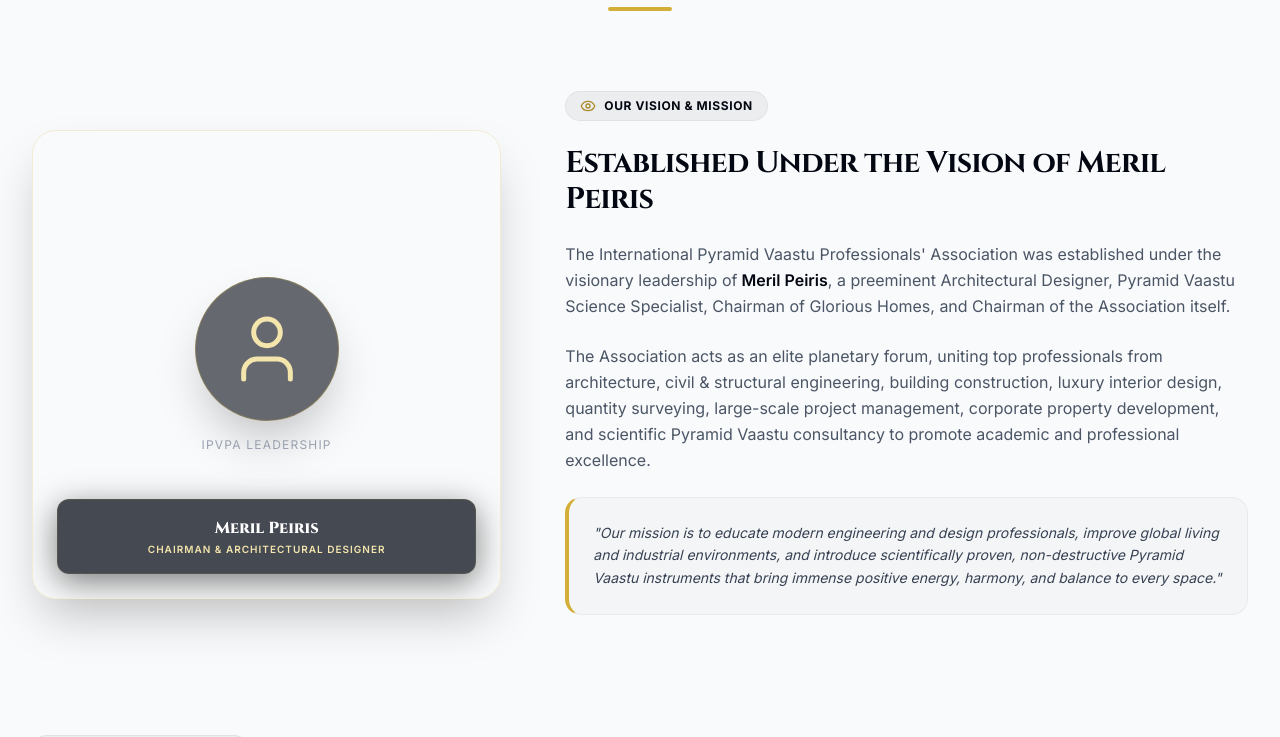
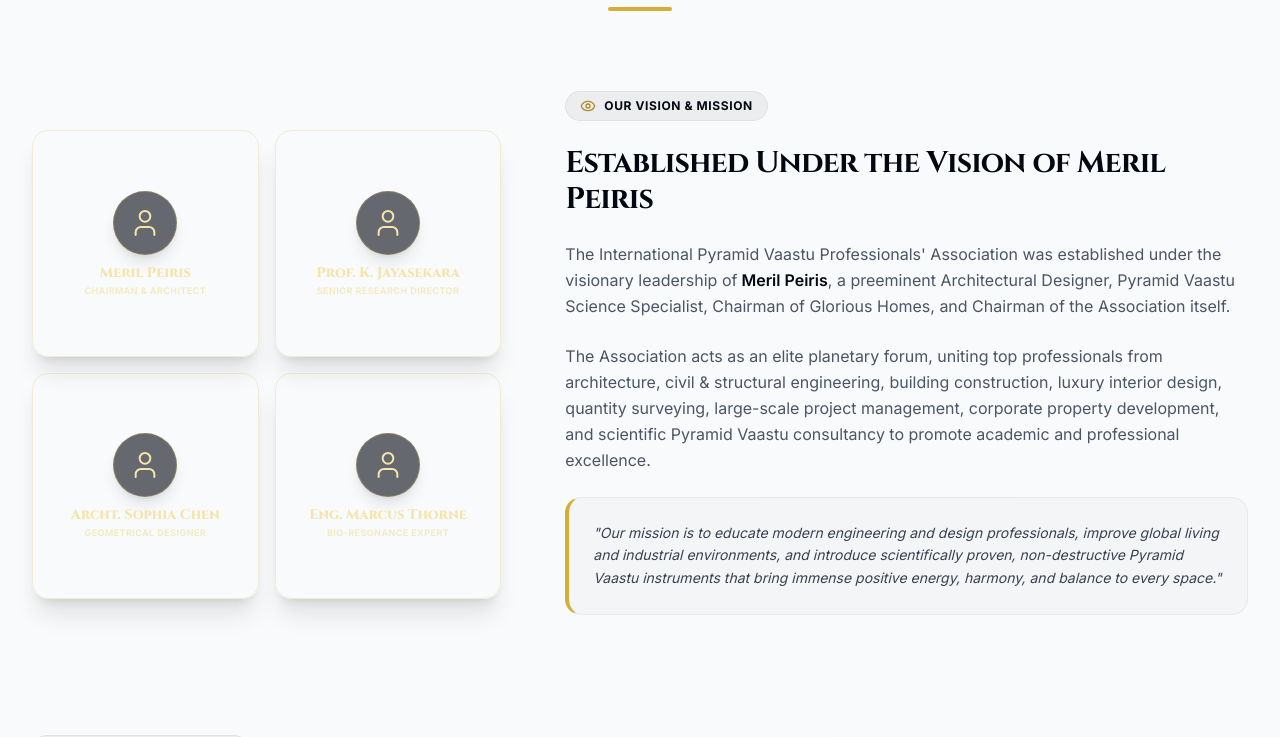
Before and after one commit to davewe32-ai/12345---6, a React (Vite) app: page / in a window 1280 px wide. Shown: the part 1740-2477 px from the top of the page. Built offline with nearby package versions, Linux system fonts and the light colour scheme.

Commit message:
style: update navbar icons and about section layout
Apply brand gold color to navbar icons and update the leadership module in the About section to a multi-profile grid layout.

```diff
--- a/src/components/About.tsx
+++ b/src/components/About.tsx
@@ -32,17 +32,48 @@
         {/* Vision & Leadership Module */}
         <div className="grid lg:grid-cols-12 gap-12 lg:gap-16 items-center mb-24">
           <div className="lg:col-span-5 relative">
-            <div className="relative rounded-3xl overflow-hidden border border-brand-gold-500/20 shadow-2xl z-10 bg-brand-blue-950/80 aspect-square flex flex-col items-center justify-center text-brand-gold-400 p-8">
-              <div className="w-36 h-36 rounded-full bg-brand-blue-900/60 border border-brand-gold-500/30 flex items-center justify-center shadow-2xl mb-4">
-                <User size={80} className="stroke-[1.5]" />
+            <div className="grid grid-cols-2 gap-4">
+              {/* Leader 1 */}
+              <div className="relative rounded-2xl border border-brand-gold-500/20 shadow-xl bg-brand-blue-950/80 p-4 flex flex-col items-center justify-center text-center aspect-square group hover:border-brand-gold-500/40 transition-all duration-300">
+                <div className="w-16 h-16 rounded-full bg-brand-blue-900/60 border border-brand-gold-500/30 flex items-center justify-center shadow-lg mb-2 text-brand-gold-400 group-hover:scale-105 transition-transform">
+                  <User size={32} className="stroke-[1.5]" />
+                </div>
+                <p className="font-display font-extrabold text-xs sm:text-sm text-brand-gold-400 mb-0.5">Meril Peiris</p>
+                <p className="font-sans text-[8px] sm:text-[9px] text-brand-gold-400/80 uppercase tracking-wider font-semibold leading-tight">
+                  Chairman & Architect
+                </p>
               </div>
-              <span className="font-sans text-xs text-gray-400 uppercase tracking-widest">IPVPA Leadership</span>
 
-              {/* Image Floating Captions */}
-              <div className="absolute bottom-6 left-6 right-6 p-4 rounded-xl glass border border-white/10 text-center">
-                <p className="font-display font-extrabold text-base text-white mb-0.5">Meril Peiris</p>
-                <p className="font-sans text-[10px] text-brand-gold-400 uppercase tracking-widest font-semibold">
-                  Chairman & Architectural Designer
+              {/* Leader 2 */}
+              <div className="relative rounded-2xl border border-brand-gold-500/20 shadow-xl bg-brand-blue-950/80 p-4 flex flex-col items-center justify-center text-center aspect-square group hover:border-brand-gold-500/40 transition-all duration-300">
+                <div className="w-16 h-16 rounded-full bg-brand-blue-900/60 border border-brand-gold-500/30 flex items-center justify-center shadow-lg mb-2 text-brand-gold-400 group-hover:scale-105 transition-transform">
+                  <User size={32} className="stroke-[1.5]" />
+                </div>
+                <p className="font-display font-extrabold text-xs sm:text-sm text-brand-gold-400 mb-0.5">Prof. K. Jayasekara</p>
+                <p className="font-sans text-[8px] sm:text-[9px] text-brand-gold-400/80 uppercase tracking-wider font-semibold leading-tight">
+                  Senior Research Director
+                </p>
+              </div>
+
+              {/* Leader 3 */}
+              <div className="relative rounded-2xl border border-brand-gold-500/20 shadow-xl bg-brand-blue-950/80 p-4 flex flex-col items-center justify-center text-center aspect-square group group hover:border-brand-gold-500/40 transition-all duration-300">
+                <div className="w-16 h-16 rounded-full bg-brand-blue-900/60 border border-brand-gold-500/30 flex items-center justify-center shadow-lg mb-2 text-brand-gold-400 group-hover:scale-105 transition-transform">
+                  <User size={32} className="stroke-[1.5]" />
+                </div>
+                <p className="font-display font-extrabold text-xs sm:text-sm text-brand-gold-400 mb-0.5">Archt. Sophia Chen</p>
+                <p className="font-sans text-[8px] sm:text-[9px] text-brand-gold-400/80 uppercase tracking-wider font-semibold leading-tight">
+                  Geometrical Designer
+                </p>
+              </div>
+
+              {/* Leader 4 */}
+              <div className="relative rounded-2xl border border-brand-gold-500/20 shadow-xl bg-brand-blue-950/80 p-4 flex flex-col items-center justify-center text-center aspect-square group hover:border-brand-gold-500/40 transition-all duration-300">
+                <div className="w-16 h-16 rounded-full bg-brand-blue-900/60 border border-brand-gold-500/30 flex items-center justify-center shadow-lg mb-2 text-brand-gold-400 group-hover:scale-105 transition-transform">
+                  <User size={32} className="stroke-[1.5]" />
+                </div>
+                <p className="font-display font-extrabold text-xs sm:text-sm text-brand-gold-400 mb-0.5">Eng. Marcus Thorne</p>
+                <p className="font-sans text-[8px] sm:text-[9px] text-brand-gold-400/80 uppercase tracking-wider font-semibold leading-tight">
+                  Bio-Resonance Expert
                 </p>
               </div>
             </div>
--- a/src/components/Navbar.tsx
+++ b/src/components/Navbar.tsx
@@ -151,7 +151,7 @@
             <div className="relative" ref={searchRef}>
               <button
                 onClick={() => setSearchOpen(!searchOpen)}
-                className="p-2.5 rounded-xl hover:bg-black/5 dark:hover:bg-white/5 text-gray-700 dark:text-gray-300 transition-all duration-200"
+                className="p-2.5 rounded-xl hover:bg-black/5 dark:hover:bg-white/5 text-brand-gold-500 dark:text-brand-gold-400 transition-all duration-200"
                 aria-label="Search site"
               >
                 <Search size={20} />
@@ -267,16 +267,16 @@
             {/* Dark Mode Toggle */}
             <button
               onClick={() => setDarkMode(!darkMode)}
-              className="p-2.5 rounded-xl hover:bg-black/5 dark:hover:bg-white/5 text-gray-700 dark:text-gray-300 transition-all duration-200"
+              className="p-2.5 rounded-xl hover:bg-black/5 dark:hover:bg-white/5 text-brand-gold-500 dark:text-brand-gold-400 transition-all duration-200"
               aria-label="Toggle visual theme"
             >
-              {darkMode ? <Sun size={20} className="text-brand-gold-400" /> : <Moon size={20} />}
+              {darkMode ? <Sun size={20} className="text-brand-gold-400" /> : <Moon size={20} className="text-brand-gold-500" />}
             </button>
 
             {/* Shopping Cart Trigger */}
             <button
               onClick={onOpenCart}
-              className="p-2.5 rounded-xl hover:bg-black/5 dark:hover:bg-white/5 text-gray-700 dark:text-gray-300 relative transition-all duration-200"
+              className="p-2.5 rounded-xl hover:bg-black/5 dark:hover:bg-white/5 text-brand-gold-500 dark:text-brand-gold-400 relative transition-all duration-200"
               aria-label="View shopping cart"
             >
               <ShoppingCart size={20} />
@@ -290,7 +290,7 @@
             {/* Mobile Menu Toggle Button */}
             <button
               onClick={() => setMobileMenuOpen(!mobileMenuOpen)}
-              className="p-2.5 rounded-xl hover:bg-black/5 dark:hover:bg-white/5 text-gray-700 dark:text-gray-300 lg:hidden transition-all duration-200"
+              className="p-2.5 rounded-xl hover:bg-black/5 dark:hover:bg-white/5 text-brand-gold-500 dark:text-brand-gold-400 lg:hidden transition-all duration-200"
               aria-label="Toggle navigation menu"
             >
               {mobileMenuOpen ? <X size={22} /> : <Menu size={22} />}
```
